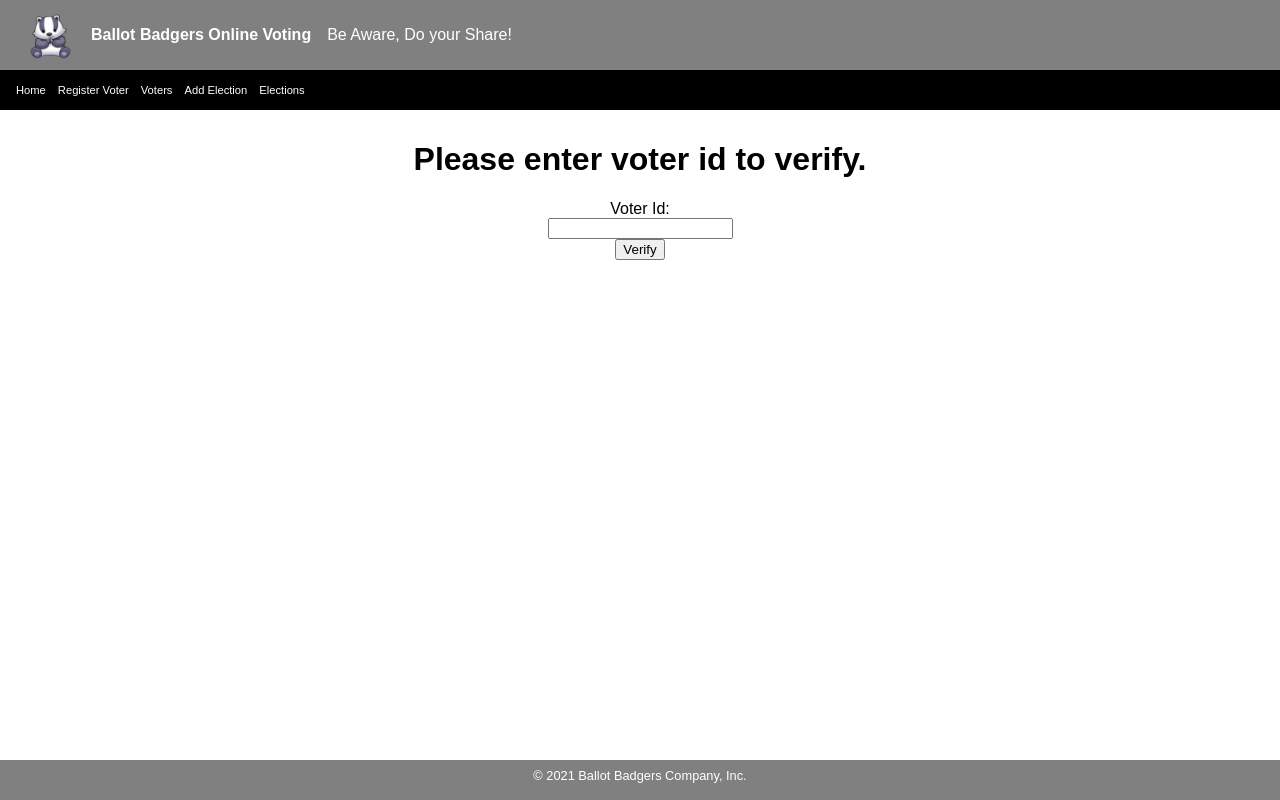
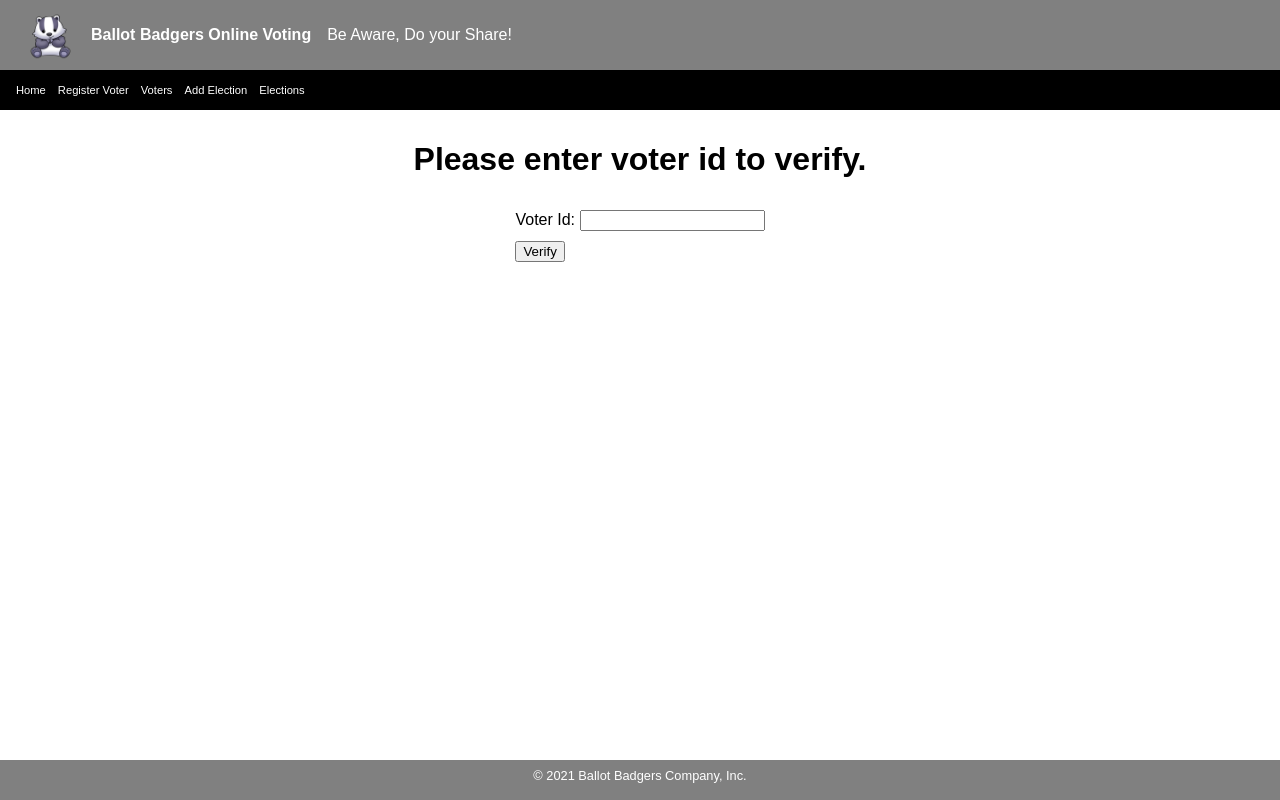
Before and after one commit to v3phung/ballot-badgers, a React (Create React App) app: page /elections/1 in a window 1280 px wide. Built offline with nearby package versions, Linux system fonts and the light colour scheme.

Commit message:
Updated style for verify voter page

```diff
--- a/src/components/VoterVerificationForm.js
+++ b/src/components/VoterVerificationForm.js
@@ -13,9 +13,9 @@ export const VoterVerificationForm = ({
   const [form, change] = useForm(getInitVoterVerificationForm());
 
   return (
-    <form>
+    <form className="custom-form">
       <ToolHeader title="Please enter voter id to verify." />
-      <div className="view-block">
+      <div className="form-element">
         <label htmlFor="lastName-input-verify">Voter Id: </label>
         <input
           type="text"
@@ -24,11 +24,10 @@ export const VoterVerificationForm = ({
           value={form.voterId}
           onChange={change}
         />
-        <div className="error">
+        <div className="form-element error">
           {errorMessage && <span>{errorMessage}</span>}
         </div>
 
-        <div>
         <button
           type="button"
           onClick={() => onVerifyVoter(form.voterId, electionId)}
@@ -36,7 +35,6 @@ export const VoterVerificationForm = ({
           Verify
         </button>
       </div>
-      </div>
     </form>
   );
 };
```
Lines whose indentation alone changed are shown as unchanged.
